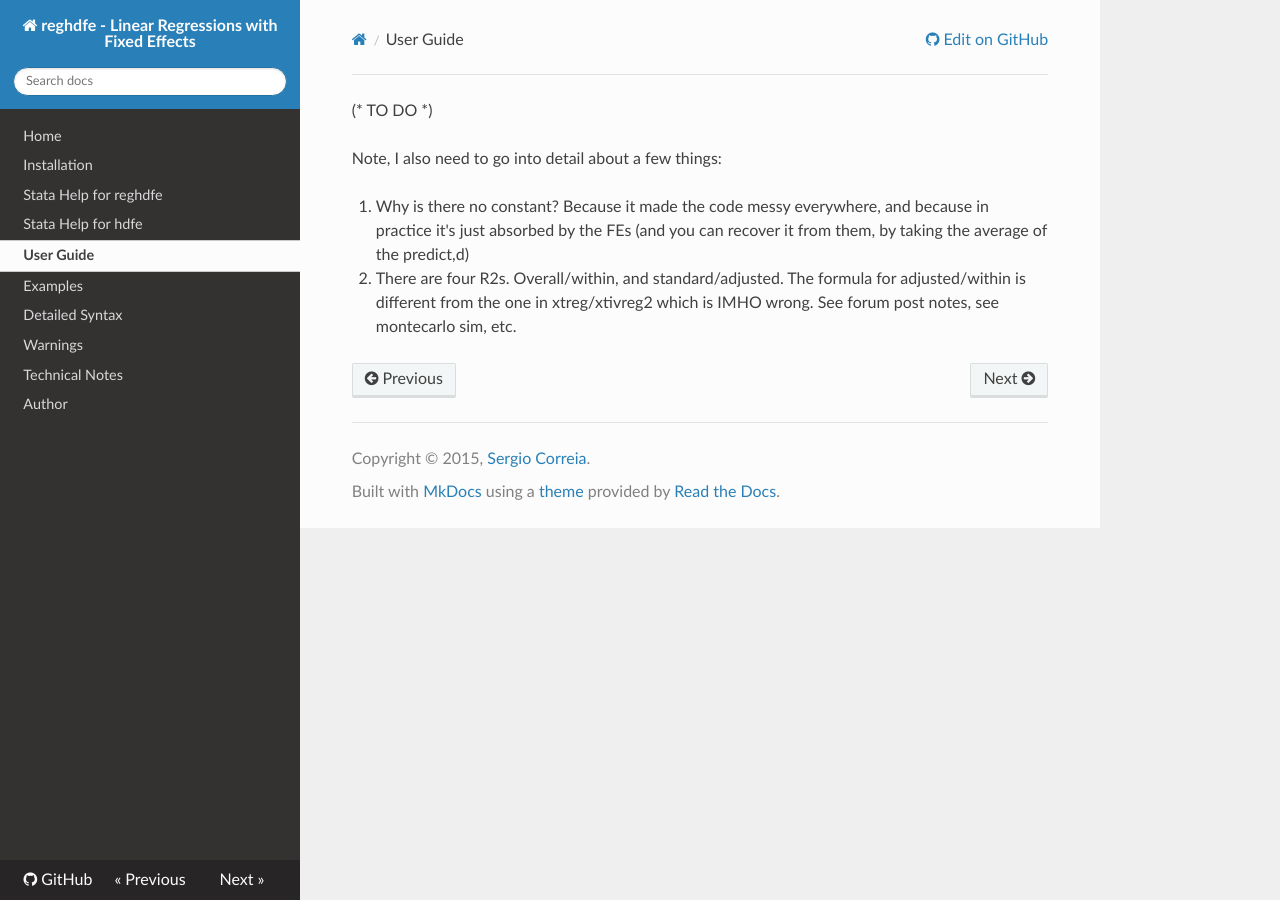
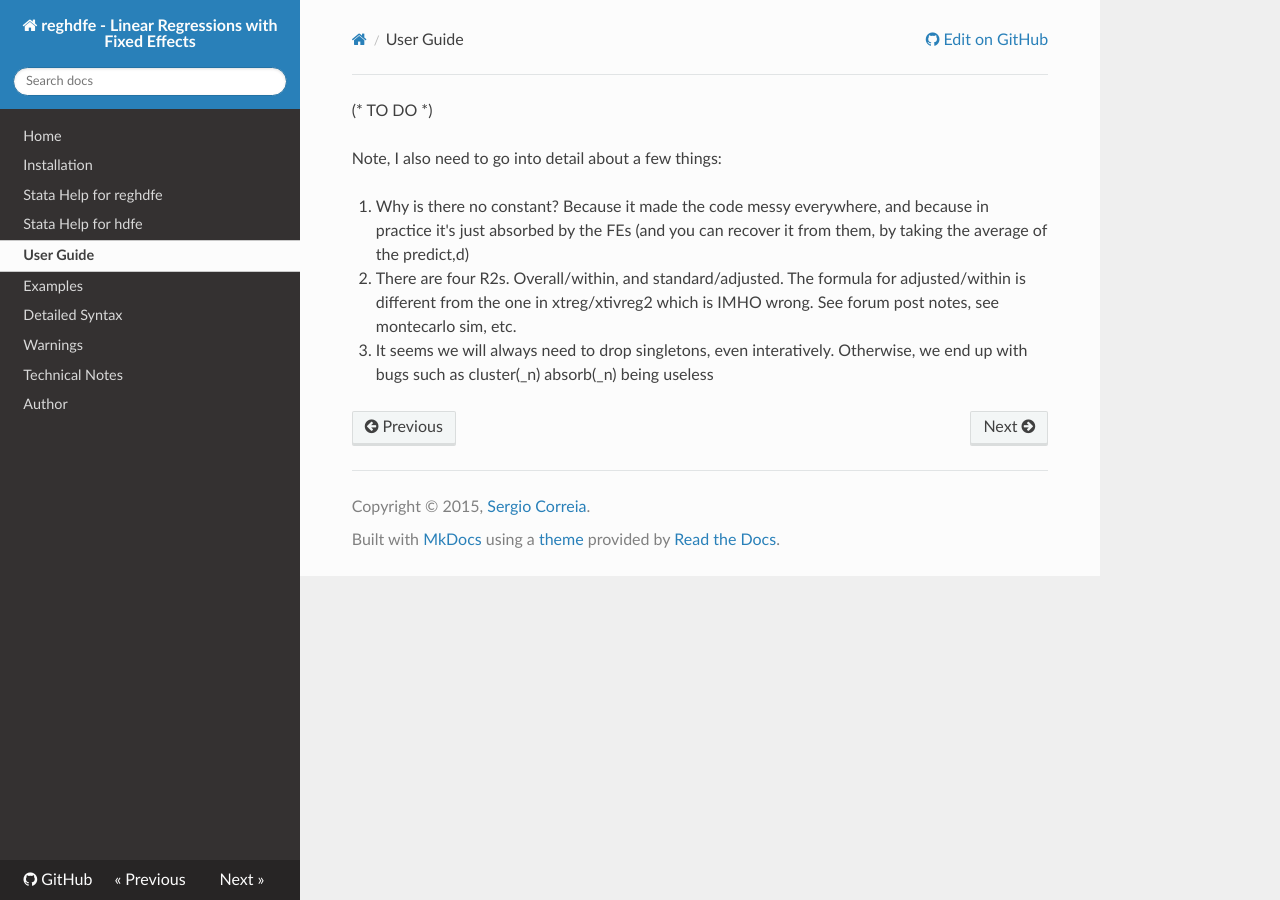
Before and after one commit to sergiocorreia/reghdfe, an MkDocs documentation site: the page built from docs/guide.md, in a window 1280 px wide. Built offline with MkDocs 1.6.1, drawn with Linux system fonts in a browser that asks for light colours; nearby versions of some CDN libraries; old or Windows-style settings are respelled for this version of MkDocs.

Commit message:
(notes on dropsingletons)

```diff
--- a/docs/guide.md
+++ b/docs/guide.md
@@ -7,3 +7,6 @@ Note, I also need to go into detail about a few things:
 1. Why is there no constant? Because it made the code messy everywhere, and because in practice it's just absorbed by the FEs (and you can recover it from them, by taking the average of the predict,d)
 
 2. There are four R2s. Overall/within, and standard/adjusted. The formula for adjusted/within is different from the one in xtreg/xtivreg2 which is IMHO wrong. See forum post notes, see montecarlo sim, etc.
+
+3. It seems we will always need to drop singletons, even interatively.
+Otherwise, we end up with bugs such as cluster(_n) absorb(_n) being useless
```
